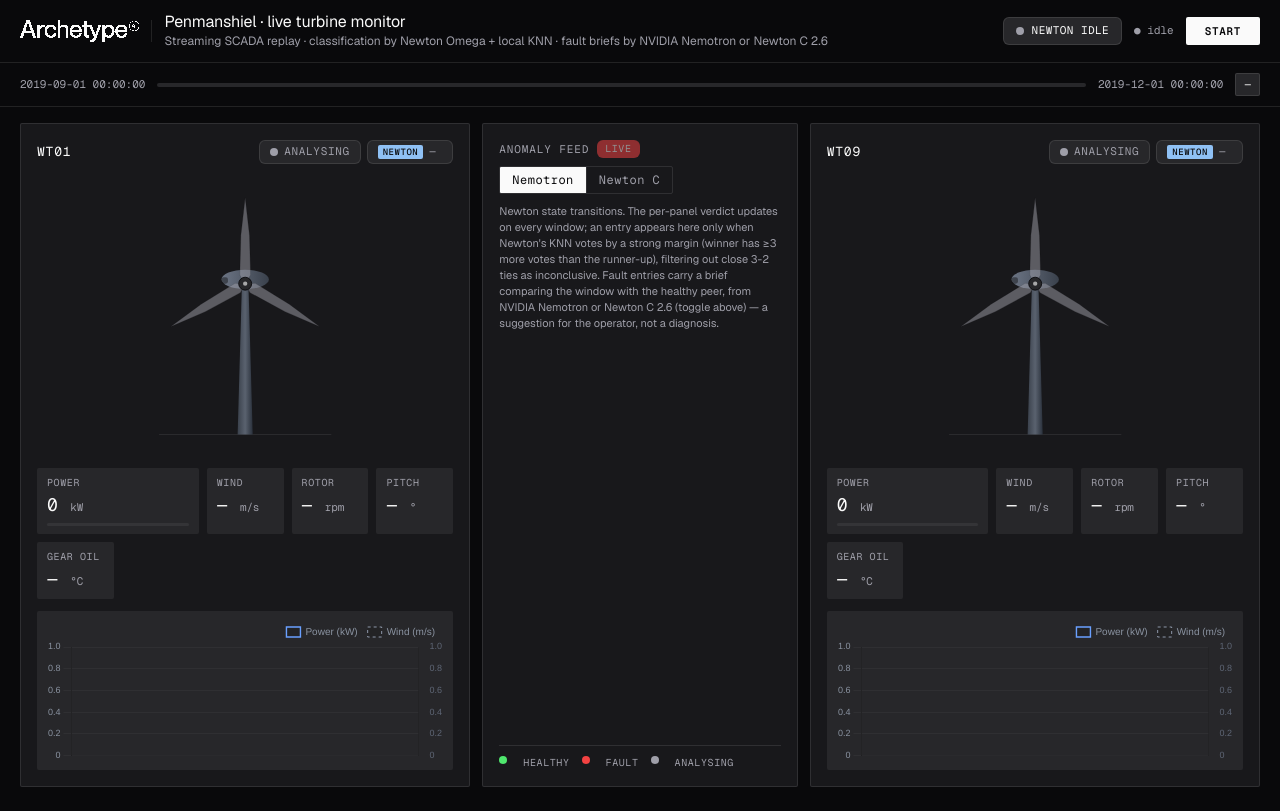
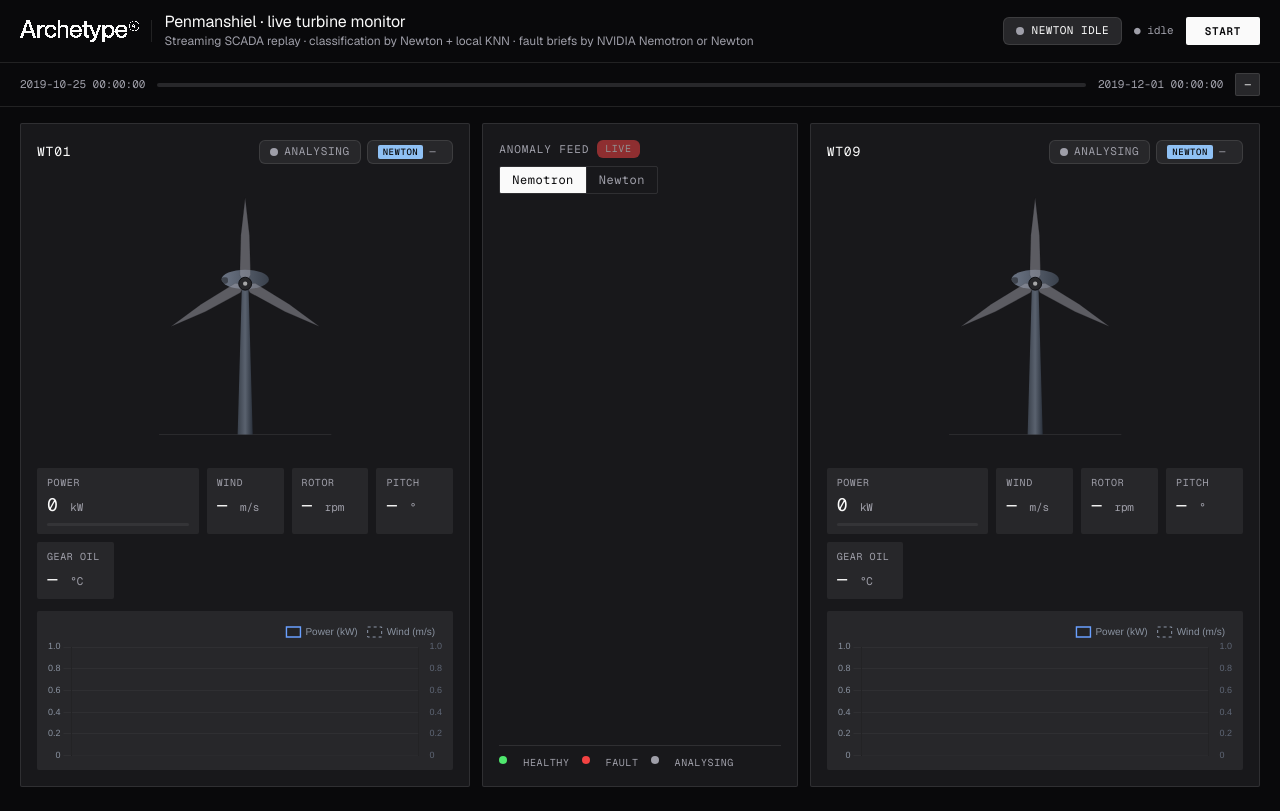
Before and after one commit to archetypeai/archetypeai-wind-turbine-demo-nemotron, a Flask app: page / in a window 1280 px wide. Run offline with Flask 3, Linux system fonts and the light colour scheme.

Commit message:
Shorten the replay window and call the brief model "Newton"
The replay now starts 2019-10-25 (888 hourly ticks instead of 2,184), so
WT01's November fault arrives sooner. UI copy drops "Omega" and "C 2.6":
the page title, header and brief toggle say Newton, and the feed's long
description paragraph is gone.

```diff
--- a/newton_client.py
+++ b/newton_client.py
@@ -64,8 +64,8 @@ REFERENCE_WINDOWS: dict[str, list[dict]] = {
 # Hardcoded scenario for the demo.
 DEMO_WT_A = "01"  # frequency converter fault on 2019-11-02
 DEMO_WT_B = "09"  # healthy peer over the same period
-DEMO_START = "2019-09-01 00:00:00"
-DEMO_END = "2019-12-01 00:00:00"  # 3 months
+DEMO_START = "2019-10-25 00:00:00"
+DEMO_END = "2019-12-01 00:00:00"
 
 # Four signal columns we embed.
 FEATURE_COLUMNS: list[tuple[str, str]] = [
--- a/static/app.js
+++ b/static/app.js
@@ -308,7 +308,7 @@ function appendFeedItem(wt, classes, msg, ctx, ts) {
 // ---------- fault briefs: NVIDIA Nemotron (default) or Newton C 2.6 ----------
 
 const BRIEF_MODELS = ["nemotron", "newton"];
-const BRIEF_MODEL_NAME = { nemotron: "NVIDIA Nemotron", newton: "Newton C 2.6" };
+const BRIEF_MODEL_NAME = { nemotron: "NVIDIA Nemotron", newton: "Newton" };
 let briefModel = "nemotron";
 
 function setBriefModel(model) {
--- a/static/style.css
+++ b/static/style.css
@@ -463,12 +463,6 @@ body {
 .model-toggle button:hover { color: var(--fg); }
 .model-toggle button[aria-pressed="true"] { background: var(--fg); color: var(--bg); }
 .model-toggle button:focus-visible { outline: 2px solid var(--info); outline-offset: -2px; }
-.feed-desc {
-    margin: 0;
-    font-size: 11px;
-    color: var(--fg-muted);
-    line-height: 1.45;
-}
 .feed ol {
     list-style: none;
     padding: 0;
--- a/templates/index.html
+++ b/templates/index.html
@@ -2,7 +2,7 @@
 <html lang="en">
 <head>
     <meta charset="utf-8" />
-    <title>Penmanshiel · Omega × NVIDIA Nemotron</title>
+    <title>Penmanshiel · Newton × NVIDIA Nemotron</title>
     <link rel="preconnect" href="https://fonts.googleapis.com">
     <link rel="preconnect" href="https://fonts.gstatic.com" crossorigin>
     <link href="https://fonts.googleapis.com/css2?family=Geist:wght@100..900&family=Geist+Mono:wght@100..900&display=swap" rel="stylesheet">
@@ -17,7 +17,7 @@
             <span class="sep"></span>
             <div>
                 <h1>Penmanshiel · live turbine monitor</h1>
-                <p class="muted">Streaming SCADA replay · classification by Newton Omega + local KNN · fault briefs by NVIDIA Nemotron or Newton C 2.6</p>
+                <p class="muted">Streaming SCADA replay · classification by Newton + local KNN · fault briefs by NVIDIA Nemotron or Newton</p>
             </div>
         </div>
         <div class="ctrl">
@@ -47,17 +47,9 @@
                 <h2>Anomaly feed <span class="muted small">live</span></h2>
                 <div class="model-toggle" id="brief-model" role="group" aria-label="Fault brief model">
                     <button type="button" data-model="nemotron" aria-pressed="true">Nemotron</button>
-                    <button type="button" data-model="newton" aria-pressed="false">Newton C</button>
+                    <button type="button" data-model="newton" aria-pressed="false">Newton</button>
                 </div>
             </div>
-            <p class="feed-desc">
-                Newton state transitions. The per-panel verdict updates on every window;
-                an entry appears here only when Newton's KNN votes by a strong margin
-                (winner has ≥3 more votes than the runner-up), filtering out close 3-2
-                ties as inconclusive. Fault entries carry a brief comparing the window with the
-                healthy peer, from NVIDIA Nemotron or Newton C 2.6 (toggle above) — a suggestion
-                for the operator, not a diagnosis.
-            </p>
             <ol id="anomaly-list"></ol>
             <div class="legend">
                 <span class="dot healthy"></span> healthy
```
Also changed, not shown: README.md.
